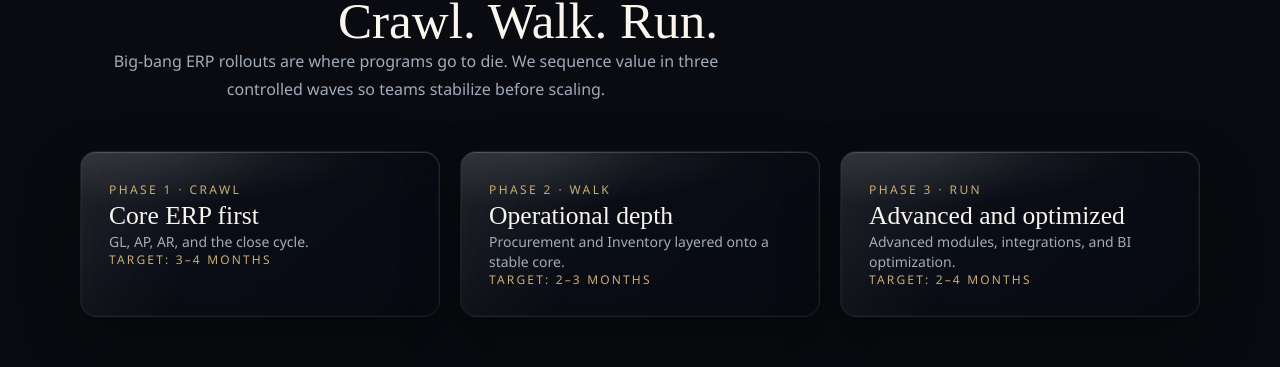
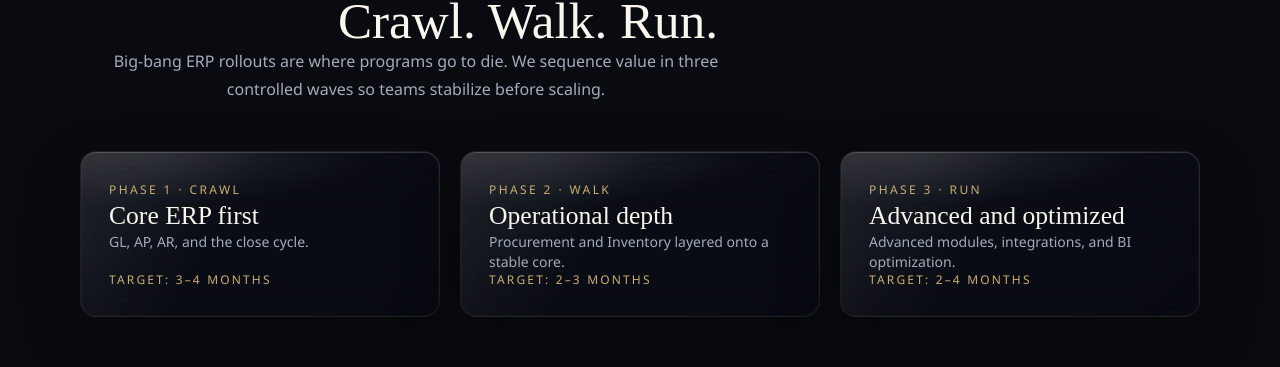
Before and after one commit to Admin-Sabbskin/Dynatrum, a React (Vite) app: page /methodology in a window 1280 px wide. Shown: the part 3362-3729 px from the top of the page. Built offline with nearby package versions, Linux system fonts and the light colour scheme; no server answers.

Commit message:
fix(methodology): symmetric SVG phase diagram + equal-height crawl/walk/run cards

```diff
--- a/src/pages/Methodology.jsx
+++ b/src/pages/Methodology.jsx
@@ -188,22 +188,22 @@
         </FadeUp>
 
         <div className="mt-12 grid gap-5 md:grid-cols-3">
-          <div className="glass-panel rounded-2xl p-7">
+          <div className="glass-panel flex h-full flex-col rounded-2xl p-7">
             <p className="kicker">Phase 1 · Crawl</p>
             <h3 className="mt-4">Core ERP first</h3>
-            <p className="mt-3 text-sm text-[var(--color-text-muted)]">GL, AP, AR, and the close cycle.</p>
+            <p className="mt-3 flex-1 text-sm text-[var(--color-text-muted)]">GL, AP, AR, and the close cycle.</p>
             <p className="mt-5 text-xs uppercase tracking-[0.18em] text-[var(--color-gold)]">Target: 3–4 months</p>
           </div>
-          <div className="glass-panel rounded-2xl p-7">
+          <div className="glass-panel flex h-full flex-col rounded-2xl p-7">
             <p className="kicker">Phase 2 · Walk</p>
             <h3 className="mt-4">Operational depth</h3>
-            <p className="mt-3 text-sm text-[var(--color-text-muted)]">Procurement and Inventory layered onto a stable core.</p>
+            <p className="mt-3 flex-1 text-sm text-[var(--color-text-muted)]">Procurement and Inventory layered onto a stable core.</p>
             <p className="mt-5 text-xs uppercase tracking-[0.18em] text-[var(--color-gold)]">Target: 2–3 months</p>
           </div>
-          <div className="glass-panel rounded-2xl p-7">
+          <div className="glass-panel flex h-full flex-col rounded-2xl p-7">
             <p className="kicker">Phase 3 · Run</p>
             <h3 className="mt-4">Advanced and optimized</h3>
-            <p className="mt-3 text-sm text-[var(--color-text-muted)]">Advanced modules, integrations, and BI optimization.</p>
+            <p className="mt-3 flex-1 text-sm text-[var(--color-text-muted)]">Advanced modules, integrations, and BI optimization.</p>
             <p className="mt-5 text-xs uppercase tracking-[0.18em] text-[var(--color-gold)]">Target: 2–4 months</p>
           </div>
         </div>
@@ -249,7 +249,7 @@
               </defs>
 
               {phases.map((phase, index) => {
-                const x = 20 + index * 204
+                const x = 28 + index * 204
                 return (
                   <g key={phase.name}>
                     <rect
```
